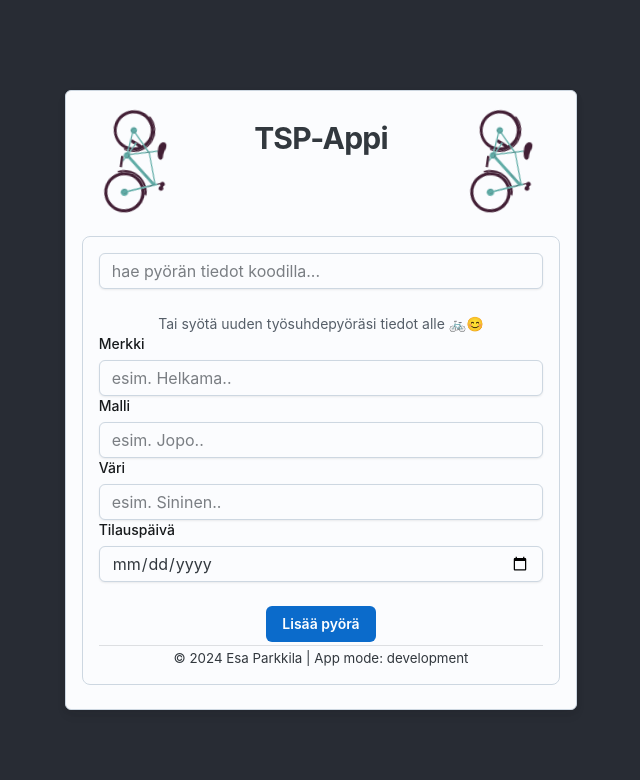
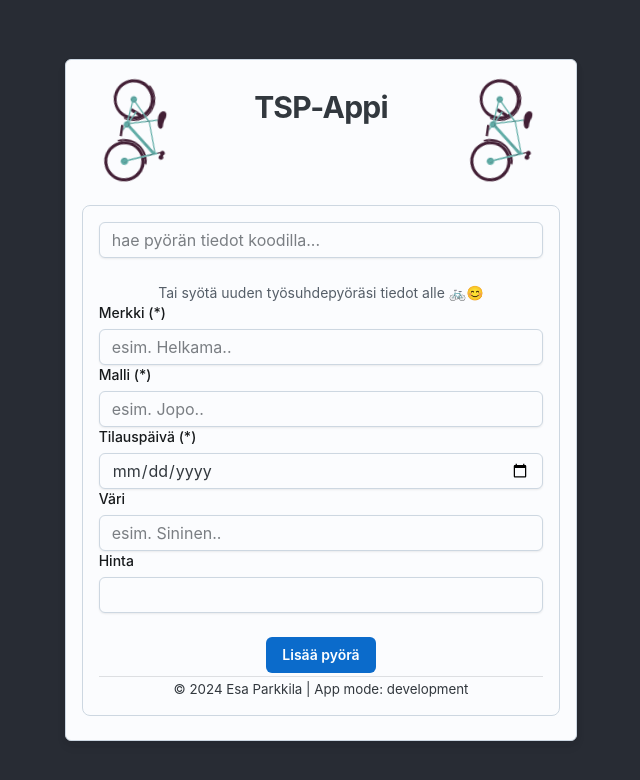
Before and after one commit to Zaiban/fullstack-demo, a React (Create React App) app in the folder frontend/: page / in a window 1280 px wide. Shown: the top 780 px of the page, without its empty margins (319-959 px from the left). Built offline with nearby package versions, Linux system fonts and the light colour scheme.

Commit message:
Update UI

```diff
--- a/frontend/src/components/BikeDetails.js
+++ b/frontend/src/components/BikeDetails.js
@@ -78,17 +78,18 @@ const BikeDetails = (props) => {
           )}
           {renderValue("Merkki", bike.brand)}
           {renderValue("Malli", bike.model)}
-          {renderValue("Väri", bike.color)}
           {renderValue(
             "Tilauspäivä",
             bike.purchaseDate
               ? new Date(bike.purchaseDate).toLocaleDateString()
               : null
           )}
+          {renderValue("Väri", bike.color)}
+          {renderValue("Hinta", `${bike.price} €`)}
           <tr>
             <td colSpan="3">
-              {!bike.purchaseDate
-                ? "ℹ️ Huom! Jos pyöräsi tilauspäivä ei ole tiedossa, maksuennustetta ei voida laskea."
+              {!bike.price
+                ? "ℹ️ Huom! Jos pyöräsi hinta ei ole tiedossa, maksuennustetta ei voida laskea."
                 : "ℹ️ Huom! Pyörän maksuennustelaskelma-ominaisuus on vielä rakenteilla."}
             </td>
           </tr>
--- a/frontend/src/components/NewBikeForm.js
+++ b/frontend/src/components/NewBikeForm.js
@@ -31,8 +31,9 @@ const NewBikeForm = (props) => {
   const [bikeData, setBikeData] = useState({
     brand: "",
     model: "",
+    purchaseDate: "",
     color: "",
-    purchaseDate: "",
+    price: "",
   });
 
   // Execute when user inputs 6 or more characters to the code input field
@@ -86,7 +87,7 @@ const NewBikeForm = (props) => {
     setBikeData((prev) => ({ ...prev, [name]: value }));
   };
 
-  // Funktio pyörän lisäämiseksi
+  // Add a new bike
   const addBike = async (e) => {
     // Prevent default form function
     e.preventDefault();
@@ -143,7 +144,7 @@ const NewBikeForm = (props) => {
         Tai syötä uuden työsuhdepyöräsi tiedot alle 🚲😊
       </Typography>
       <FormControl>
-        <FormLabel>Merkki</FormLabel>
+        <FormLabel>Merkki (*)</FormLabel>
         <Input
           placeholder="esim. Helkama.."
           name="brand"
@@ -152,11 +153,20 @@ const NewBikeForm = (props) => {
         />
       </FormControl>
       <FormControl>
-        <FormLabel>Malli</FormLabel>
+        <FormLabel>Malli (*)</FormLabel>
         <Input
           placeholder="esim. Jopo.."
           name="model"
           value={bikeData.model}
+          onChange={handleInputChange}
+        />
+      </FormControl>
+      <FormControl>
+        <FormLabel>Tilauspäivä (*)</FormLabel>
+        <Input
+          type="date"
+          name="purchaseDate"
+          value={bikeData.purchaseDate}
           onChange={handleInputChange}
         />
       </FormControl>
@@ -170,11 +180,11 @@ const NewBikeForm = (props) => {
         />
       </FormControl>
       <FormControl>
-        <FormLabel>Tilauspäivä</FormLabel>
+        <FormLabel>Hinta</FormLabel>
         <Input
-          type="date"
-          name="purchaseDate"
-          value={bikeData.purchaseDate}
+          type="number"
+          name="price"
+          value={bikeData.price}
           onChange={handleInputChange}
         />
       </FormControl>
```
Also changed, not shown: 2 other files (tests, documents, lock files or other folders).
